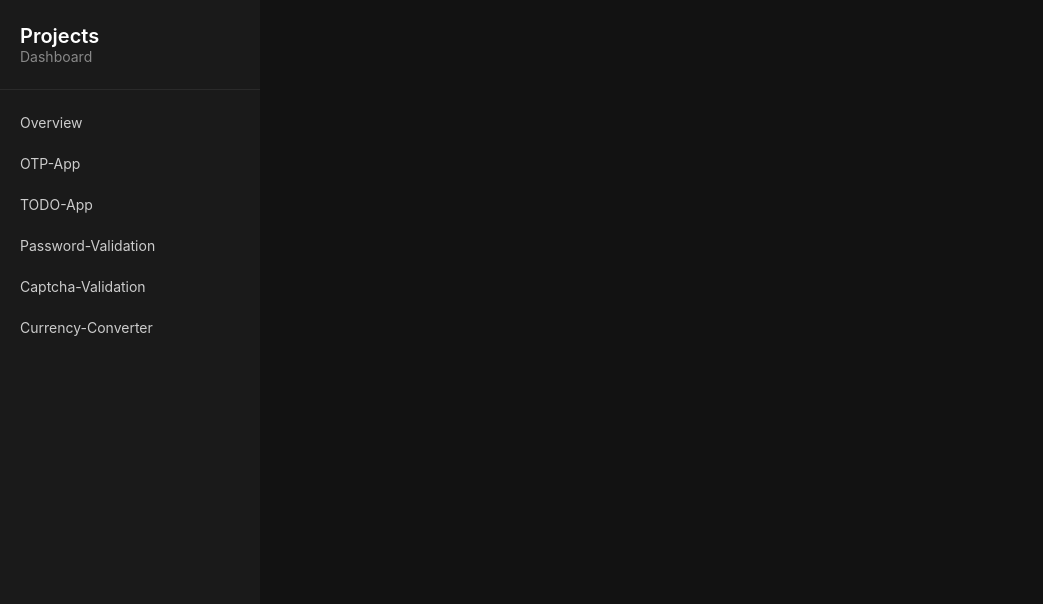
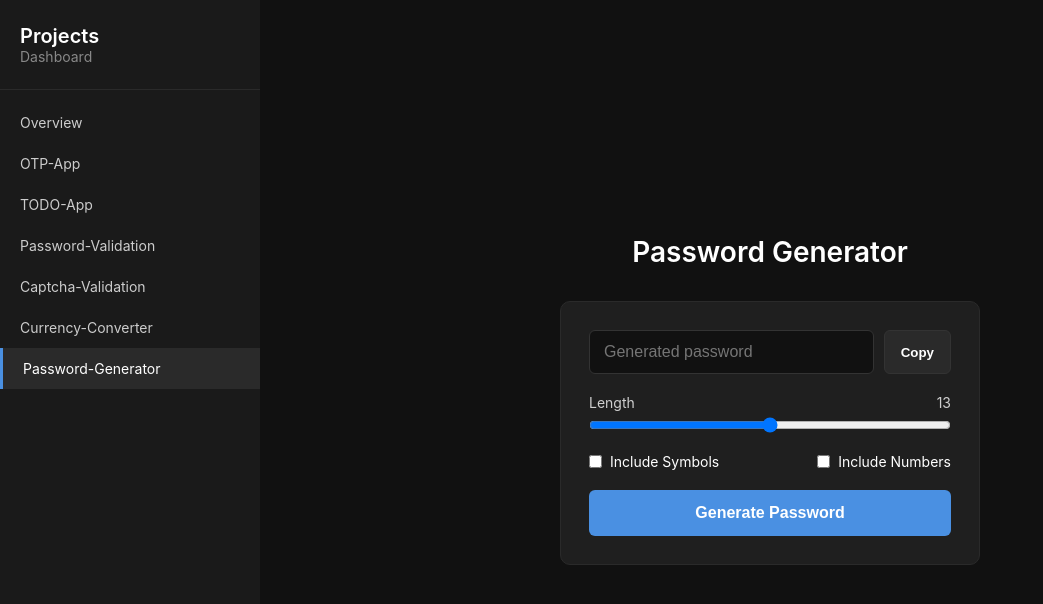
Before and after one commit to tejash098/React-Project-Dashboard, a React (Vite) app: page /passwordGenerate in a window 1280 px wide. Shown: the top 604 px of the page, without its empty margins (0-1043 px from the left). Built offline with nearby package versions, Linux system fonts and the light colour scheme.

Commit message:
feat: Add a new password generator feature with its UI, logic, and dashboard integration.

```diff
--- a/src/Components/Home.jsx
+++ b/src/Components/Home.jsx
@@ -39,13 +39,19 @@ const Home = () => {
                 <h3 className="project-card-title">TODO-App</h3>
                 <p className="project-card-description">
                   TODO-App is a simple application that allows you to add,
-                  remove, and update tasks.
+                  remove, and update tasks along with the due date.
                 </p>
               </div>
               <div className="project-card">
                 <h3 className="project-card-title">Currency-Converter</h3>
                 <p className="project-card-description">
-                  Currency-Converter is a simple application that allows you to convert currencies.
+                  Currency-Converter is a simple application that allows you to convert currencies with real-time exchange rates.
+                </p>
+              </div>
+              <div className="project-card">
+                <h3 className="project-card-title">Password-Generate</h3>
+                <p className="project-card-description">
+                  Password-Generate is a simple application that allows you to generate a random password with different options like length, include numbers, include special characters and copy to clipboard.
                 </p>
               </div>
             </div>
--- a/src/Components/Navbar.jsx
+++ b/src/Components/Navbar.jsx
@@ -63,6 +63,15 @@ export default function Navbar() {
           >
             Currency-Converter
           </NavLink>
+          <NavLink
+            to={"/passwordGenerate"}
+            className={({ isActive }) =>
+              isActive ? "sidebar-link active" : "sidebar-link"
+            }
+            end
+          >
+            Password-Generator
+          </NavLink>
         </div>
       </nav>
     </>
--- a/src/Components/ProjectApp.jsx
+++ b/src/Components/ProjectApp.jsx
@@ -7,6 +7,7 @@ import TodoApp from "./Projects/TODO-APP/TodoApp";
 import PasswordVal from "./Projects/Password-Validation/PasswordVal";
 import CaptchValid from "./Projects/Captcha-Valid/CaptchValid";
 import CurrencyConverter from "./Projects/CurrencyConverter/CurrencyConverter";
+import PasswordGenerate from "./Projects/Password-Generate/PasswordGenerate";
 
 function ProjectApp() {
   return (
@@ -20,6 +21,7 @@ function ProjectApp() {
           <Route path="/password" element={<PasswordVal/>}/>
           <Route path="/captcha" element={<CaptchValid/>}/>
           <Route path="/currency" element={<CurrencyConverter/>}/>
+          <Route path="/passwordGenerate" element={<PasswordGenerate/>}/>
         </Routes>
       </div>
     </BrowserRouter>
--- /dev/null
+++ b/src/Components/Projects/Password-Generate/PasswordGenerate.css
@@ -0,0 +1,124 @@
+.passwordGenerate {
+  display: flex;
+  flex-direction: column;
+  align-items: center;
+  justify-content: center;
+  height: 100vh;
+  width: 100%;
+  background: #111;
+  color: #fff;
+}
+
+.passwordGenerate h1 {
+  margin-bottom: 32px;
+  font-size: 28px;
+  font-weight: 600;
+}
+
+.password-card {
+  width: 100%;
+  max-width: 420px;
+  background: #1f1f1f;
+  border: 1px solid #2a2a2a;
+  border-radius: 10px;
+  padding: 28px;
+  display: flex;
+  flex-direction: column;
+  gap: 20px;
+}
+
+.password-row {
+  display: flex;
+  gap: 10px;
+}
+
+.password-row input {
+  flex: 1;
+  padding: 12px 14px;
+  font-size: 16px;
+  background: #111;
+  border: 1px solid #333;
+  border-radius: 6px;
+  color: #fff;
+}
+
+.password-row input:focus {
+  outline: none;
+  border-color: #4a90e2;
+}
+
+.copy-btn {
+  padding: 12px 16px;
+  background: #2a2a2a;
+  border: 1px solid #333;
+  color: #fff;
+  font-weight: 600;
+  border-radius: 6px;
+  cursor: pointer;
+  transition: all 0.2s ease-in-out;
+}
+
+.copy-btn:hover {
+  background: #3a3a3a;
+  transform: scale(1.04);
+}
+
+.copy-btn:active {
+  transform: scale(0.96);
+}
+
+.control {
+  display: flex;
+  flex-direction: column;
+  gap: 6px;
+}
+
+.control label {
+  display: flex;
+  justify-content: space-between;
+  font-size: 14px;
+  color: #cfcfcf;
+}
+
+.control input[type="range"] {
+  width: 100%;
+  cursor: pointer;
+}
+
+.options {
+  display: flex;
+  justify-content: space-between;
+  gap: 10px;
+}
+
+.options label {
+  display: flex;
+  align-items: center;
+  gap: 8px;
+  font-size: 14px;
+  cursor: pointer;
+}
+
+.options input[type="checkbox"] {
+  accent-color: #4a90e2;
+}
+
+.generate-btn {
+  padding: 14px;
+  font-size: 16px;
+  font-weight: 600;
+  background: #4a90e2;
+  color: #fff;
+  border: none;
+  border-radius: 6px;
+  cursor: pointer;
+  transition: background 0.2s, transform 0.1s;
+}
+
+.generate-btn:hover {
+  background: #3a80c5;
+}
+
+.generate-btn:active {
+  transform: scale(0.97);
+}
--- /dev/null
+++ b/src/Components/Projects/Password-Generate/PasswordGenerate.jsx
@@ -0,0 +1,94 @@
+import React, { useRef, useState } from "react";
+import "./PasswordGenerate.css";
+
+const PasswordGenerate = () => {
+  const [SymbolInclude, setSymbolInclude] = useState(false);
+  const [NumberInclude, setNumberInclude] = useState(false);
+  const [Length, setLength] = useState(13);
+  const [Result, setResult] = useState("");
+
+  const copyValue = useRef();
+
+  const PwdGenerate = () => {
+    let char = "qwertyuiopasdfghjklzxcvbnmQWERTYUIOPASDFGHJKLZXCVBNM";
+    let num = "1234567890";
+    let sym = "!@#$%^&*()";
+    let res = "";
+
+    if (SymbolInclude) {
+      char += sym;
+    }
+    if (NumberInclude) {
+      char += num;
+    }
+    for (let index = 0; index < Length; index++) {
+      let idx = Math.floor(Math.random() * char.length);
+      res += char[idx];
+    }
+
+    setResult(res);
+  };
+
+  const hdlCopy = () => {
+    navigator.clipboard.writeText(copyValue.current.value)
+  };
+
+  return (
+    <>
+      <div className="passwordGenerate">
+        <h1>Password Generator</h1>
+
+        <div className="password-card">
+          <div className="password-row">
+            <input
+              type="text"
+              placeholder="Generated password"
+              value={Result}
+              ref={copyValue}
+              readOnly
+            />
+            <button type="button" className="copy-btn" onClick={hdlCopy}>
+              Copy
+            </button>
+          </div>
+
+          <div className="control">
+            <label>
+              Length
+              <span className="length-value">{Length}</span>
+            </label>
+            <input
+              type="range"
+              min="6"
+              max="20"
+              onChange={(e) => setLength(Number(e.target.value))}
+            />
+          </div>
+
+          <div className="options">
+            <label>
+              <input
+                type="checkbox"
+                onChange={() => setSymbolInclude(!SymbolInclude)}
+              />
+              Include Symbols
+            </label>
+            <label>
+              <input
+                type="checkbox"
+                onChange={() => setNumberInclude(!NumberInclude)}
+              />
+              Include Numbers
+            </label>
+          </div>
+
+          <button type="button" className="generate-btn" onClick={PwdGenerate}>
+            Generate Password
+          </button>
+        </div>
+      </div>
+    </>
+  );
+};
+
+export default PasswordGenerate;
```
